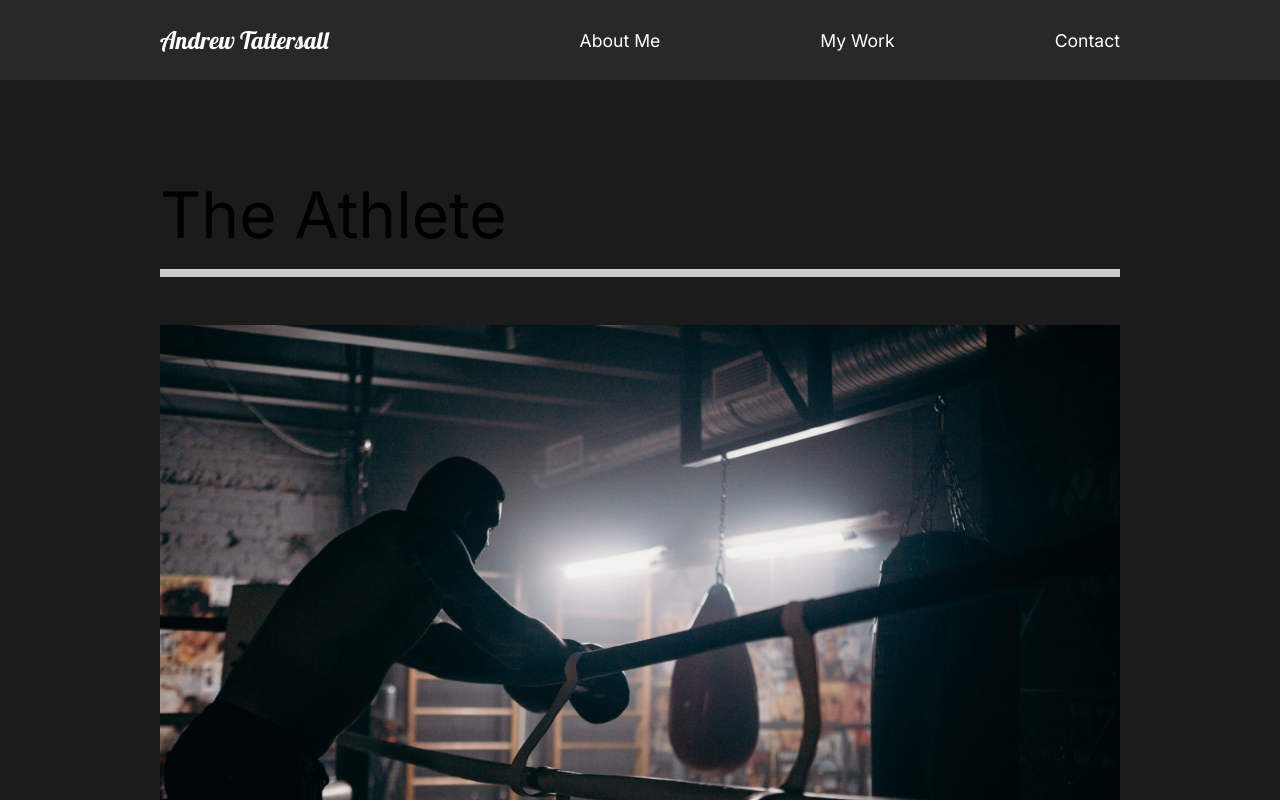
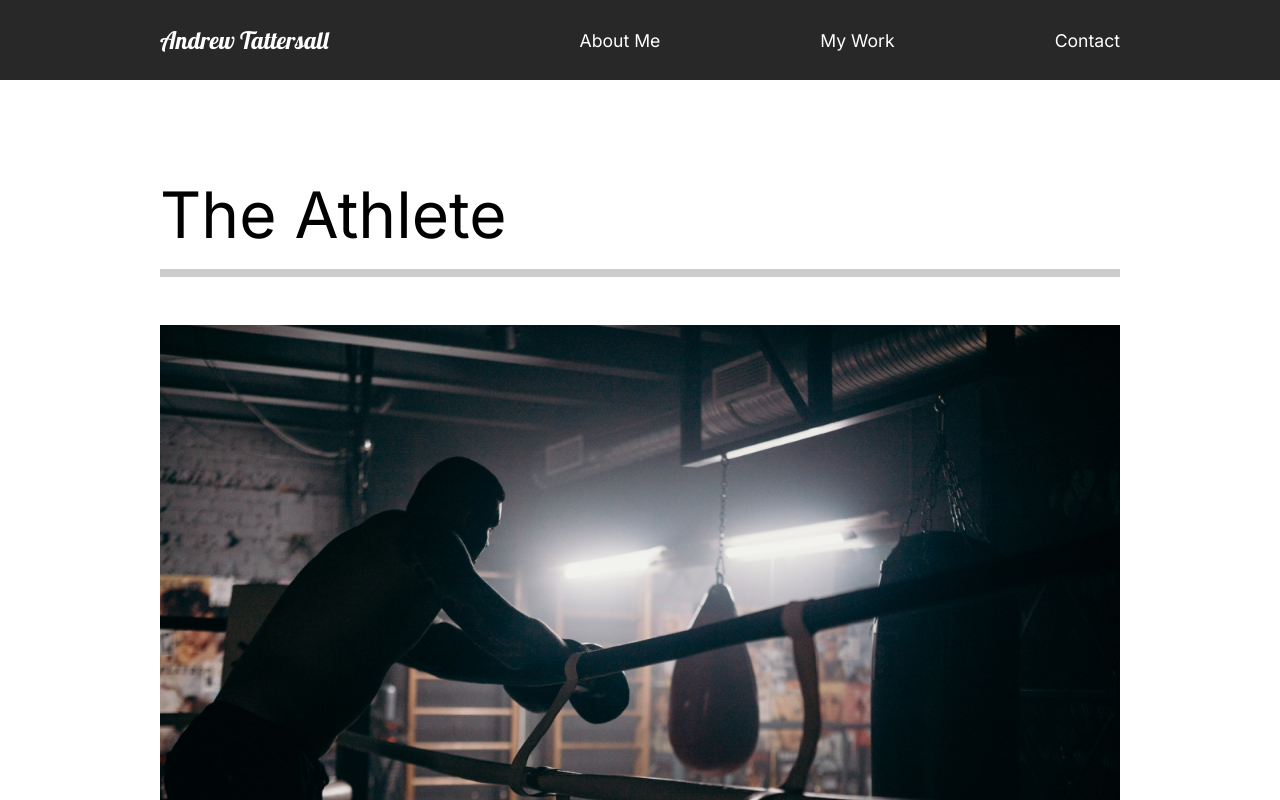
Before and after one commit to AndrewTattersall/react-portfolio, a React (Create React App) app: page /work in a window 1280 px wide. Shown: the top 800 px of the page. Built offline with nearby package versions, Linux system fonts and the light colour scheme.

Commit message:
add wave animation

```diff
--- a/src/App.js
+++ b/src/App.js
@@ -7,14 +7,19 @@
 //import Global style
 import GlobalStyle from "./components/GlobalStyle";
 //Router
-import { Switch, Route } from "react-router-dom";
+import { Switch, Route, useLocation } from "react-router-dom";
+//Animation
+import { AnimatePresence } from "framer-motion";
 
 function App() {
+  const location = useLocation();
+
   return (
     <div className="App">
       <GlobalStyle />
       <Nav />
-      <Switch>
+      <AnimatePresence exitBeforeEnter>
+        <Switch location={location} key={location.pathname}>
           <Route path="/" exact>
             <AboutUs />
           </Route>
@@ -28,6 +33,7 @@
             <ContactUs />
           </Route>
         </Switch>
+      </AnimatePresence>
     </div>
   );
 }
--- a/src/animation.js
+++ b/src/animation.js
@@ -8,6 +8,42 @@
     y: 0,
     transition: {
       duration: 1,
+      when: "beforeChildren",
+      staggerChildren: 0.25,
+    },
+  },
+  exit: {
+    opacity: 0,
+    y: 300,
+    transition: {
+      duration: 0.5,
     },
   },
 };
+
+export const titleAnim = {
+  hidden: { y: 200 },
+  show: {
+    y: 0,
+    transition: { duration: 0.75, ease: "easeOut" },
+  },
+};
+
+export const fade = {
+  hidden: { opacity: 0 },
+  show: {
+    opacity: 1,
+    transition: { ease: "easeOut", duration: 0.75 },
+  },
+};
+export const photoAnim = {
+  hidden: { scale: 1.5, opacity: 0 },
+  show: {
+    scale: 1,
+    opacity: 1,
+    transition: {
+      ease: "easeOut",
+      duration: 0.75,
+    },
+  },
+};
--- /dev/null
+++ b/src/components/Wave.js
@@ -0,0 +1,31 @@
+import React from "react";
+import styled from "styled-components";
+import { motion } from "framer-motion";
+
+const Wave = () => {
+  return (
+    <WaveSvg
+      viewBox="0 0 1440 363"
+      fill="none"
+      xmlns="http://www.w3.org/2000/svg"
+    >
+      <motion.path
+        initial={{ pathLength: 0, pathOffset: 1 }}
+        animate={{ pathLength: 1, pathOffset: 0 }}
+        transition={{ duration: 1 }}
+        d="M1440 27.4774C1352.73 19.8184 1122.41 49.0556 899.331 227.276C620.48 450.052 354.282 355.647 170.328 185.318C23.165 49.0556 -4.21721 8.32998 0.487081 5"
+        stroke="#D96ED4"
+        strokeOpacity="0.1"
+        strokeWidth="10"
+      />
+    </WaveSvg>
+  );
+};
+
+const WaveSvg = styled.svg`
+  position: absolute;
+  left: 0;
+  z-index: 1;
+`;
+
+export default Wave;
--- a/src/pages/AboutUs.js
+++ b/src/pages/AboutUs.js
@@ -3,14 +3,22 @@
 import AboutSection from "../components/AboutSection";
 import FaqSection from "../components/FaqSection";
 import ServicesSection from "../components/ServicesSection";
+//Animations
+import { motion } from "framer-motion";
+import { pageAnimation } from "../animation";
 
 const AboutUs = () => {
   return (
-    <>
+    <motion.div
+      exit="exit"
+      variants={pageAnimation}
+      initial="hidden"
+      animate="show"
+    >
       <AboutSection />
       <ServicesSection />
       <FaqSection />
-    </>
+    </motion.div>
   );
 };
 
--- a/src/pages/ContactUs.js
+++ b/src/pages/ContactUs.js
@@ -1,8 +1,18 @@
+//Animations
+import { motion } from "framer-motion";
+import { pageAnimation } from "../animation";
+
 const ContactUs = () => {
   return (
-    <div>
+    <motion.div
+      exit="exit"
+      variants={pageAnimation}
+      initial="hidden"
+      animate="show"
+      style={{ background: "#fff" }}
+    >
       <h1>Contact</h1>
-    </div>
+    </motion.div>
   );
 };
 
--- a/src/pages/MovieDetail.js
+++ b/src/pages/MovieDetail.js
@@ -2,6 +2,9 @@
 import styled from "styled-components";
 import { useHistory } from "react-router-dom";
 import { MovieState } from "../movieState";
+//Animations
+import { motion } from "framer-motion";
+import { pageAnimation } from "../animation";
 
 const MovieDetail = () => {
   const history = useHistory();
@@ -18,7 +21,12 @@
   return (
     <>
       {movie && (
-        <Details>
+        <Details
+          exit="exit"
+          variants={pageAnimation}
+          initial="hidden"
+          animate="show"
+        >
           <HeadLine>
             <h2>{movie.title}</h2>
             <img src={movie.mainImg} alt="movie" />
@@ -41,7 +49,7 @@
   );
 };
 
-const Details = styled.div`
+const Details = styled(motion.div)`
   color: white;
 `;
 
--- a/src/pages/OurWork.js
+++ b/src/pages/OurWork.js
@@ -4,10 +4,19 @@
 import athlete from "../img/athlete-small.png";
 import theracer from "../img/theracer-small.png";
 import goodtimes from "../img/goodtimes-small.png";
+//Animations
+import { motion } from "framer-motion";
+import { pageAnimation } from "../animation";
 
 const OurWork = () => {
   return (
-    <Work>
+    <Work
+      style={{ background: "#fff" }}
+      exit="exit"
+      variants={pageAnimation}
+      initial="hidden"
+      animate="show"
+    >
       <Movie>
         <h2>The Athlete</h2>
         <div className="line"></div>
@@ -33,7 +42,7 @@
   );
 };
 
-const Work = styled.div`
+const Work = styled(motion.div)`
   min-height: 100vh;
   overflow: hidden;
   padding: 5rem 10rem;
--- a/src/styles.js
+++ b/src/styles.js
@@ -11,6 +11,7 @@
 export const Description = styled.div`
   flex: 1;
   padding-right: 5rem;
+  z-index: 2;
   h2 {
     font-weight: lighter;
   }
@@ -18,6 +19,7 @@
 export const Image = styled.div`
   flex: 1;
   overflow: hidden;
+  z-index: 2;
   img {
     width: 100%;
     height: 80vh;
```
Also changed, not shown: src/components/AboutSection.js (+10 -7 lines), src/img/wave.svg (deleted). Lines whose indentation alone changed are shown as unchanged.
